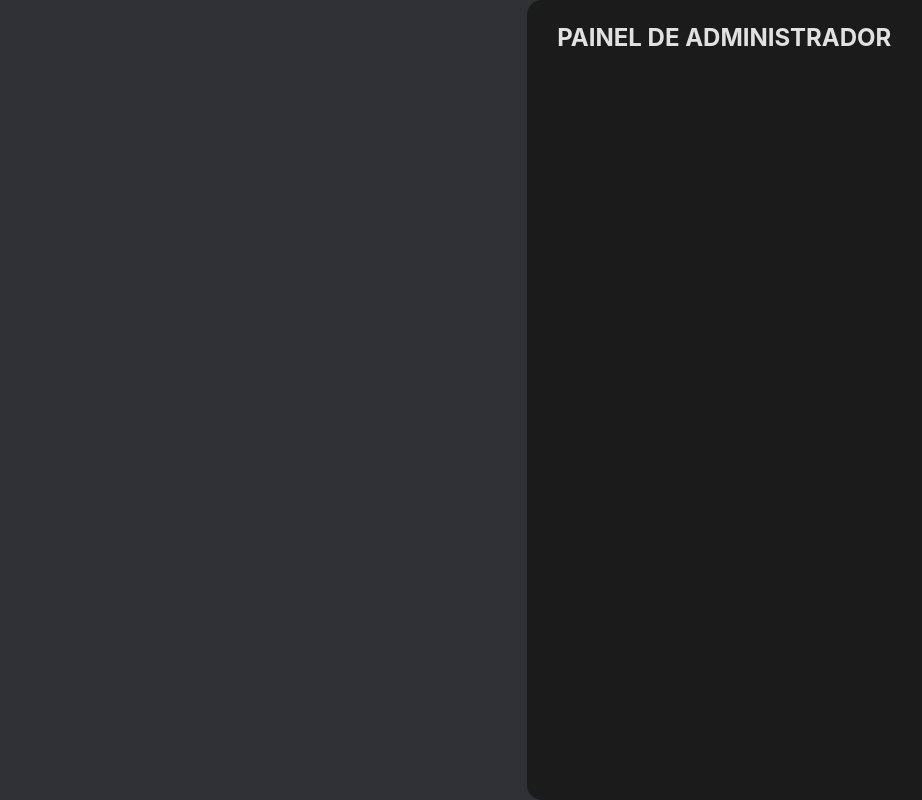
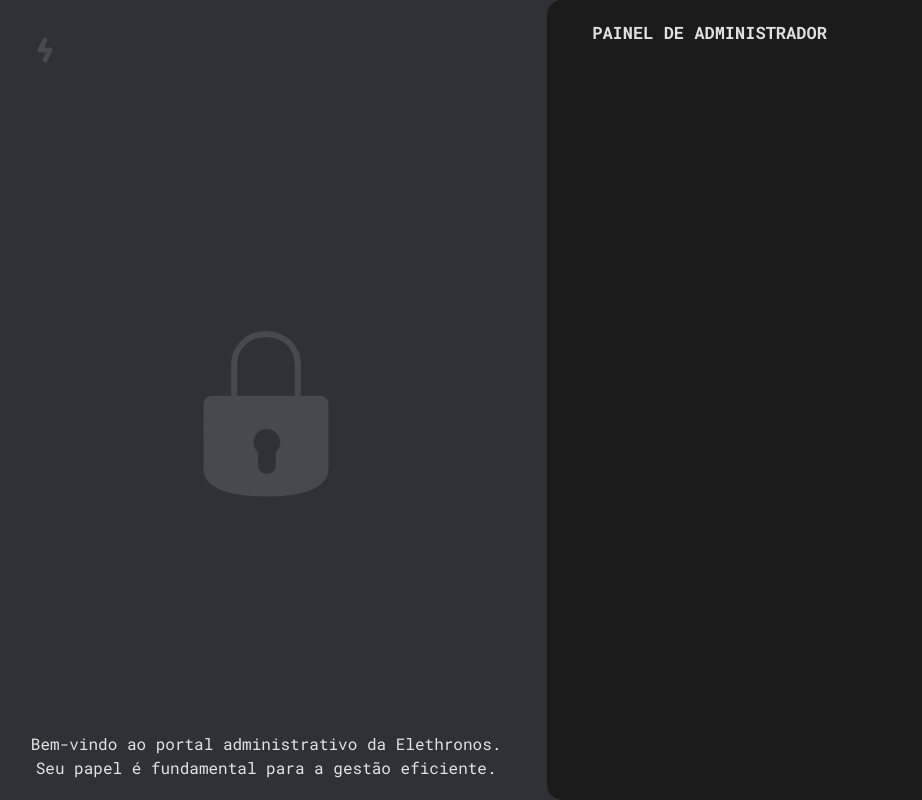
Before and after one commit to Tcc-frei/frontend, a React (Vite) app: page / in a window 1280 px wide. Shown: the whole page, without its empty margins (15-937 px from the left). Built offline with nearby package versions, Linux system fonts and the light colour scheme.

Commit message:
lado esquerdo finalizado

```diff
--- a/index.html
+++ b/index.html
@@ -5,6 +5,13 @@
     <link rel="icon" type="image/svg+xml" href="/vite.svg" />
     <meta name="viewport" content="width=device-width, initial-scale=1.0" />
     <title>ADMIN PAGE</title>
+
+    <link rel="preconnect" href="https://fonts.googleapis.com" />
+    <link rel="preconnect" href="https://fonts.gstatic.com" crossorigin />
+    <link
+      href="https://fonts.googleapis.com/css2?family=Roboto+Mono:ital,wght@0,100..700;1,100..700&display=swap"
+      rel="stylesheet"
+    />
   </head>
 
   <body>
--- a/src/App.jsx
+++ b/src/App.jsx
@@ -1,12 +1,27 @@
-import "./app.scss"
+import "./app.scss";
+
+import imgCadeado from "./assets/logo-key.svg";
+
+import logoRaio from "./assets/logo-thunder.svg";
 
 export function App() {
   return (
     <main className="conteudo-principal">
-      <div className="conteudo-esquerdo"></div>
+      <div className="conteudo-esquerdo">
+        <div className="cabecalho-esquerdo">
+          <img src={logoRaio} alt="Logo de um raio" width={60} />
+        </div>
+
+        <img src={imgCadeado} alt="Logo de um cadeado" width={200} />
+
+        <span className="mensagem">
+          Bem-vindo ao portal administrativo da Elethronos. Seu papel é
+          fundamental para a gestão eficiente.
+        </span>
+      </div>
       <div className="conteudo-direito">
-        <h2>PAINEL DE ADMINISTRADOR</h2>
+        <h3>PAINEL DE ADMINISTRADOR</h3>
       </div>
     </main>
-  )
+  );
 }
--- a/src/app.scss
+++ b/src/app.scss
@@ -4,19 +4,38 @@
 
   .conteudo-esquerdo {
     // max-width: 50%;
+    padding: 20px 30px;
 
     background-color: #303136;
     height: 100dvh;
+    display: flex;
+    align-items: center;
+    justify-content: space-between;
+    flex-direction: column;
 
     flex: 0.8;
+
+    .cabecalho-esquerdo {
+      align-self: self-start;
+    }
+
+    .mensagem {
+      text-align: center;
+      font-family: "Roboto mono";
+    }
   }
 
   .conteudo-direito {
-        padding: 20px 30px;
+    padding: 20px 45px;
     background-color: #1b1b1b;
     height: 100dvh;
     border-radius: 15px 0px 0 15px;
 
     flex: 1;
+
+    h3 {
+      font-family: "Roboto Mono";
+      font-size: 17px;
     }
   }
+}
```
Also changed, not shown: src/assets/logo-key.svg (added), src/assets/logo-thunder.svg (added). Lines whose indentation alone changed are shown as unchanged.
